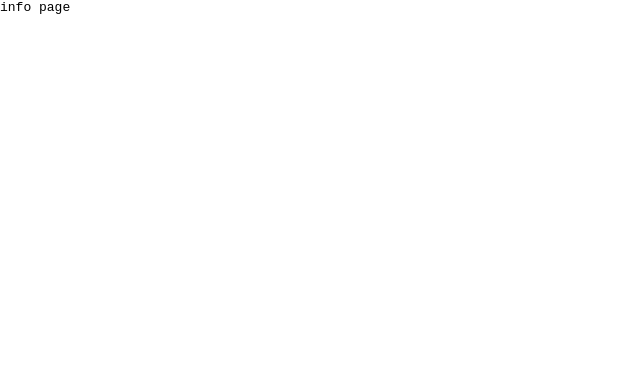
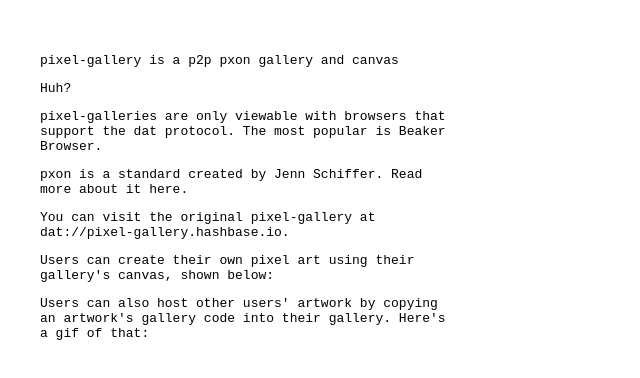
Before and after one commit to dumblr/pixel-gallery, a React (Create React App) app: page /info in a window 1280 px wide. Shown: the top 378 px of the page, without its empty margins (0-640 px from the left). Built offline with nearby package versions, Linux system fonts and the light colour scheme.

Commit message:
favicon and things

```diff
--- a/src/containers/Gallery/index.js
+++ b/src/containers/Gallery/index.js
@@ -2,6 +2,7 @@
 import Header from '../../components/Header';
 import ArtworkList from '../../components/ArtworkList';
 import urlEnv from '../../utils/urlEnv';
+import { Link } from '@reach/router';
 
 class Gallery extends React.Component {
   state = {
@@ -28,7 +29,8 @@
     } catch (error) {
       this.setState({
         siteError: true,
-        isOwner: false
+        isOwner: false,
+        isDat: false
       });
     }
   }
@@ -67,13 +69,20 @@
           isOwner={this.state.isOwner}
           removeFn={this.removeFromGallery}
         />
-        {this.state.http && (
-          <div>
-            <p>
-              Looks like you're trying to view the gallery over http/https.
-              Please access this site via dat://
-            </p>
-          </div>
+        {!this.state.isDat && (
+          <Fragment>
+            <div style={{ padding: '40px' }}>
+              <p>
+                This gallery is only viewable in browsers supporting the dat://
+                protocol.
+              </p>
+            </div>
+            <div style={{ padding: '40px' }}>
+              <p>
+                What is this? More info <Link to="info">here</Link>.
+              </p>
+            </div>
+          </Fragment>
         )}
       </Fragment>
     );
--- a/src/containers/Info/index.js
+++ b/src/containers/Info/index.js
@@ -1,5 +1,27 @@
 import React from 'react';
 
-const Info = () => <div>info page</div>;
+const Info = () => (
+  <div style={{ padding: '40px', maxWidth: '32em' }}>
+    <p>pixel-gallery is a p2p pxon gallery and canvas</p>
+    <p>Huh?</p>
+    <p>
+      pixel-galleries are only viewable with browsers that support the dat
+      protocol. The most popular is Beaker Browser.
+    </p>
+    <p>pxon is a standard created by Jenn Schiffer. Read more about it here.</p>
+    <p>
+      You can visit the original pixel-gallery at
+      dat://pixel-gallery.hashbase.io.
+    </p>
+    <p>
+      Users can create their own pixel art using their gallery's canvas, shown
+      below:
+    </p>
+    <p>
+      Users can also host other users' artwork by copying an artwork's gallery
+      code into their gallery. Here's a gif of that:
+    </p>
+  </div>
+);
 
 export default Info;
```
Also changed, not shown: 1 other file (tests, documents, lock files or other folders).
